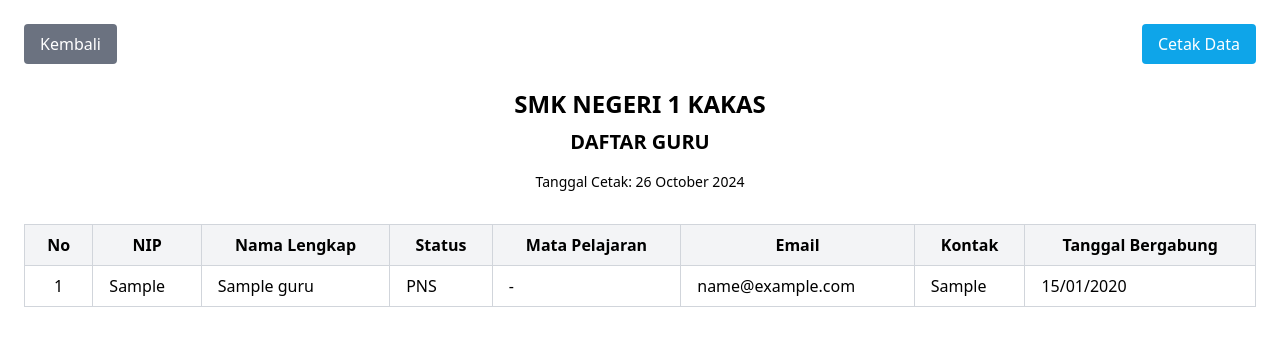
After one commit to toniliu672/smkn1-kakas, a PHP site: page /admin/pages/printGuru.php in a window 1280 px wide. The commit adds this page. Shown: the top 346 px of the page. Run offline with PHP 8.4, Linux system fonts and the light colour scheme; the visitor is signed in with stand-in values (Sample User, id 1); tables that the repository leaves empty hold one stand-in row (values such as "Sample post").

Commit message:
feet(admin): add data guru print page

```diff
--- a/admin/components/head.php
+++ b/admin/components/head.php
@@ -18,7 +18,8 @@
     <link rel="stylesheet" href="https://cdnjs.cloudflare.com/ajax/libs/jquery-toast-plugin/1.3.2/jquery.toast.min.css">
     <script src="https://cdnjs.cloudflare.com/ajax/libs/jquery-toast-plugin/1.3.2/jquery.toast.min.js"></script>
     <link rel="stylesheet" href="https://code.jquery.com/ui/1.13.2/themes/base/jquery-ui.css">
-
+    <!-- ChartJS -->
+    <script src="https://cdnjs.cloudflare.com/ajax/libs/Chart.js/4.4.1/chart.min.js" integrity="sha512-L0Shl7nXXzIlBSUUPpxrokqq4ojqgZFQczTYlGjzONGTDAcLremjwaWv5A+EDLnxhQzY5xUZPWLOLqYRkY0Cbw==" crossorigin="anonymous" referrerpolicy="no-referrer"></script>
     <style>
         .bg-image {
             background-image: url('../../public/logo2.png');
--- a/admin/functions/guru/read.php
+++ b/admin/functions/guru/read.php
@@ -137,3 +137,51 @@ function getDetailGuru($pdo, $id)
         return ['status' => 'error', 'message' => $e->getMessage()];
     }
 }
+
+// Fungsi keperluan print
+function getAllGuruForPrint($pdo)
+{
+    try {
+        // Query untuk mendapatkan data guru dan mata pelajaran yang diajar
+        $query = "SELECT g.*,
+                 GROUP_CONCAT(DISTINCT mp.id) as mapel_ids,
+                 GROUP_CONCAT(DISTINCT mp.nama_mata_pelajaran) as mapel_names
+                 FROM guru g
+                 LEFT JOIN guru_mata_pelajaran gmp ON g.id = gmp.id_guru
+                 LEFT JOIN mata_pelajaran mp ON gmp.id_mata_pelajaran = mp.id
+                 WHERE g.status_aktif = 'aktif'
+                 GROUP BY g.id
+                 ORDER BY g.nama_lengkap ASC";
+
+        $stmt = $pdo->prepare($query);
+        $stmt->execute();
+        $result = $stmt->fetchAll(PDO::FETCH_ASSOC);
+
+        // Format data mata pelajaran
+        foreach ($result as &$guru) {
+            $guru['mata_pelajaran'] = [];
+            if (!empty($guru['mapel_ids']) && !empty($guru['mapel_names'])) {
+                $mapelIds = explode(',', $guru['mapel_ids']);
+                $mapelNames = explode(',', $guru['mapel_names']);
+                for ($i = 0; $i < count($mapelIds); $i++) {
+                    $guru['mata_pelajaran'][] = [
+                        'id' => $mapelIds[$i],
+                        'nama' => $mapelNames[$i]
+                    ];
+                }
+            }
+            // Hapus field yang tidak diperlukan
+            unset($guru['mapel_ids'], $guru['mapel_names']);
+        }
+
+        return [
+            'status' => 'success',
+            'data' => $result
+        ];
+    } catch (Exception $e) {
+        return [
+            'status' => 'error',
+            'message' => $e->getMessage()
+        ];
+    }
+}
--- a/admin/pages/dataGuru.php
+++ b/admin/pages/dataGuru.php
@@ -32,8 +32,12 @@ $daftarMapel = getAllMapel($pdo);
                         <a href="./dataMapel.php" class="bg-slate-500 hover:bg-slate-600 text-white px-4 py-2 rounded transition duration-300">
                             Data Mapel
                         </a>
+                    <?php endif; ?>
+                    <a href="./printGuru.php" class="bg-green-500 hover:bg-green-600 text-white px-4 py-2 rounded transition duration-300">
+                        Cetak Data
+                    </a>
                     </div>
-                <?php endif; ?>
+
             </div>
 
 
--- /dev/null
+++ b/admin/pages/printGuru.php
@@ -0,0 +1,134 @@
+<?php
+// admin/pages/printGuru.php
+require_once '../../config/koneksi.php';
+require_once '../../auth/auth_check.php';
+require_once '../functions/guru/read.php';
+check_login();
+
+// Get all guru data without pagination
+$result = getAllGuruForPrint($pdo);
+$guru_data = $result['data'] ?? [];
+
+// Get current date for the report
+$current_date = date('d F Y');
+?>
+
+<!DOCTYPE html>
+<html lang="en">
+<head>
+    <meta charset="UTF-8">
+    <meta name="viewport" content="width=device-width, initial-scale=1.0">
+    <title>Data Guru - SMK NEGERI 1 KAKAS</title>
+    <link href="../../public/css/tailwind.css" rel="stylesheet">
+    <style>
+        @media print {
+            @page {
+                size: landscape;
+                margin: 1cm;
+            }
+            body {
+                -webkit-print-color-adjust: exact;
+                print-color-adjust: exact;
+            }
+            .no-print {
+                display: none !important;
+            }
+            .page-break {
+                page-break-after: always;
+            }
+            table {
+                width: 100%;
+                border-collapse: collapse;
+            }
+            th, td {
+                border: 1px solid #000;
+                padding: 8px;
+                font-size: 12px;
+            }
+            th {
+                background-color: #f3f4f6 !important;
+            }
+        }
+        .print-only {
+            display: none;
+        }
+        @media print {
+            .print-only {
+                display: block;
+            }
+        }
+    </style>
+</head>
+
+<body class="bg-white p-6">
+    <!-- Print Button -->
+    <div class="no-print mb-6 flex justify-between items-center">
+        <a href="./dataGuru.php" class="bg-gray-500 text-white px-4 py-2 rounded hover:bg-gray-600">
+            Kembali
+        </a>
+        <button onclick="window.print()" class="bg-sky-500 text-white px-4 py-2 rounded hover:bg-sky-600">
+            Cetak Data
+        </button>
+    </div>
+
+    <!-- Header -->
+    <div class="text-center mb-8">
+        <h1 class="text-2xl font-bold mb-2">SMK NEGERI 1 KAKAS</h1>
+        <h2 class="text-xl font-semibold mb-4">DAFTAR GURU</h2>
+        <p class="text-sm">Tanggal Cetak: <?php echo $current_date; ?></p>
+    </div>
+
+    <!-- Table -->
+    <table class="w-full border-collapse border border-gray-300">
+        <thead>
+            <tr class="bg-gray-100">
+                <th class="border border-gray-300 px-4 py-2">No</th>
+                <th class="border border-gray-300 px-4 py-2">NIP</th>
+                <th class="border border-gray-300 px-4 py-2">Nama Lengkap</th>
+                <th class="border border-gray-300 px-4 py-2">Status</th>
+                <th class="border border-gray-300 px-4 py-2">Mata Pelajaran</th>
+                <th class="border border-gray-300 px-4 py-2">Email</th>
+                <th class="border border-gray-300 px-4 py-2">Kontak</th>
+                <th class="border border-gray-300 px-4 py-2">Tanggal Bergabung</th>
+            </tr>
+        </thead>
+        <tbody>
+            <?php foreach ($guru_data as $index => $guru): ?>
+            <tr>
+                <td class="border border-gray-300 px-4 py-2 text-center"><?php echo $index + 1; ?></td>
+                <td class="border border-gray-300 px-4 py-2"><?php echo htmlspecialchars($guru['nip'] ?? '-'); ?></td>
+                <td class="border border-gray-300 px-4 py-2"><?php echo htmlspecialchars($guru['nama_lengkap']); ?></td>
+                <td class="border border-gray-300 px-4 py-2"><?php echo htmlspecialchars($guru['status']); ?></td>
+                <td class="border border-gray-300 px-4 py-2">
+                    <?php
+                    if (!empty($guru['mata_pelajaran'])) {
+                        echo implode(', ', array_map(function($mapel) {
+                            return htmlspecialchars($mapel['nama']);
+                        }, $guru['mata_pelajaran']));
+                    } else {
+                        echo '-';
+                    }
+                    ?>
+                </td>
+                <td class="border border-gray-300 px-4 py-2"><?php echo htmlspecialchars($guru['email'] ?? '-'); ?></td>
+                <td class="border border-gray-300 px-4 py-2"><?php echo htmlspecialchars($guru['kontak'] ?? '-'); ?></td>
+                <td class="border border-gray-300 px-4 py-2">
+                    <?php echo date('d/m/Y', strtotime($guru['tanggal_bergabung'])); ?>
+                </td>
+            </tr>
+            <?php endforeach; ?>
+        </tbody>
+    </table>
+
+    <!-- Footer -->
+    <div class="mt-8 text-sm print-only">
+        <div class="float-right mr-12">
+            <p class="mb-16">Kakas, <?php echo $current_date; ?></p>
+            <p>Kepala Sekolah</p>
+        </div>
+        <div class="clear-both"></div>
+    </div>
+</body>
+</html>
+
+<?php
```
Also changed, not shown: public/css/tailwind.css.
